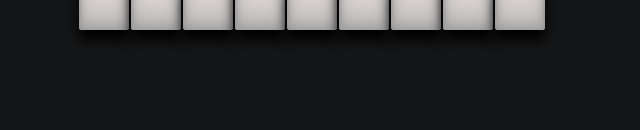
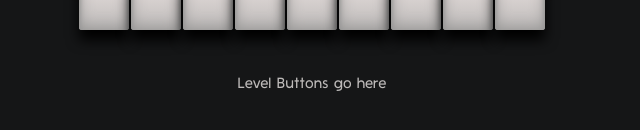
Before and after one commit to keddisa/minesweeper, a React (Create React App) app: page / in a window 1280 px wide. Both pictures are taken after a click on the button "START GAME". Shown: the part 736-866 px from the top of the page, without its empty margins (336-976 px from the left). Before the commit the page ends 824 px from the top, so only its background shows below. Built offline with nearby package versions, Linux system fonts and the light colour scheme.

Commit message:
create level buttons component

```diff
--- /dev/null
+++ b/src/components/LevelButtons.js
@@ -0,0 +1,9 @@
+import React from 'react'
+
+const LevelButtons = () => {
+    return(<div className="level-buttons">
+        Level Buttons go here
+    </div>)
+}
+
+export default LevelButtons
--- a/src/components/index.js
+++ b/src/components/index.js
@@ -2,10 +2,12 @@ import MineField from './MineField'
 import Cell from './Cell'
 import StatsDisplay from './StatsDisplay'
 import Level from './Level'
+import LevelButtons from './LevelButtons'
 
 export {
     MineField,
     Cell,
     StatsDisplay,
-    Level
+    Level,
+    LevelButtons
 }
--- a/src/containers/Game.js
+++ b/src/containers/Game.js
@@ -1,6 +1,6 @@
 import React, { useContext } from 'react'
 
-import { MineField, StatsDisplay, Level } from '../components'
+import { MineField, StatsDisplay, Level, LevelButtons } from '../components'
 
 import { GameContext } from '../contexts'
 
@@ -19,6 +19,7 @@ const Game = () => {
         <button className="button-main" onClick={handleReplayClick}>Replay</button>
         <StatsDisplay />
         <MineField />
+        <LevelButtons />
     </div>)
 }
 
```
